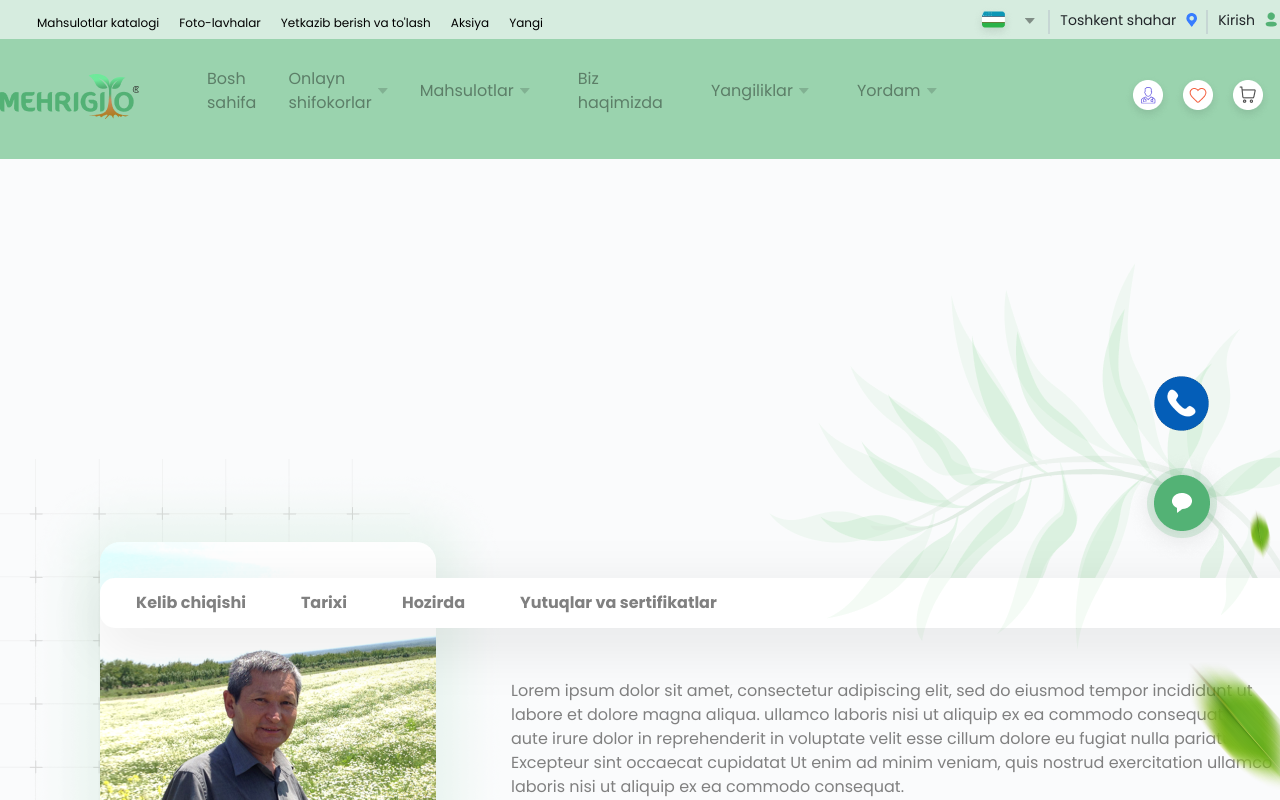
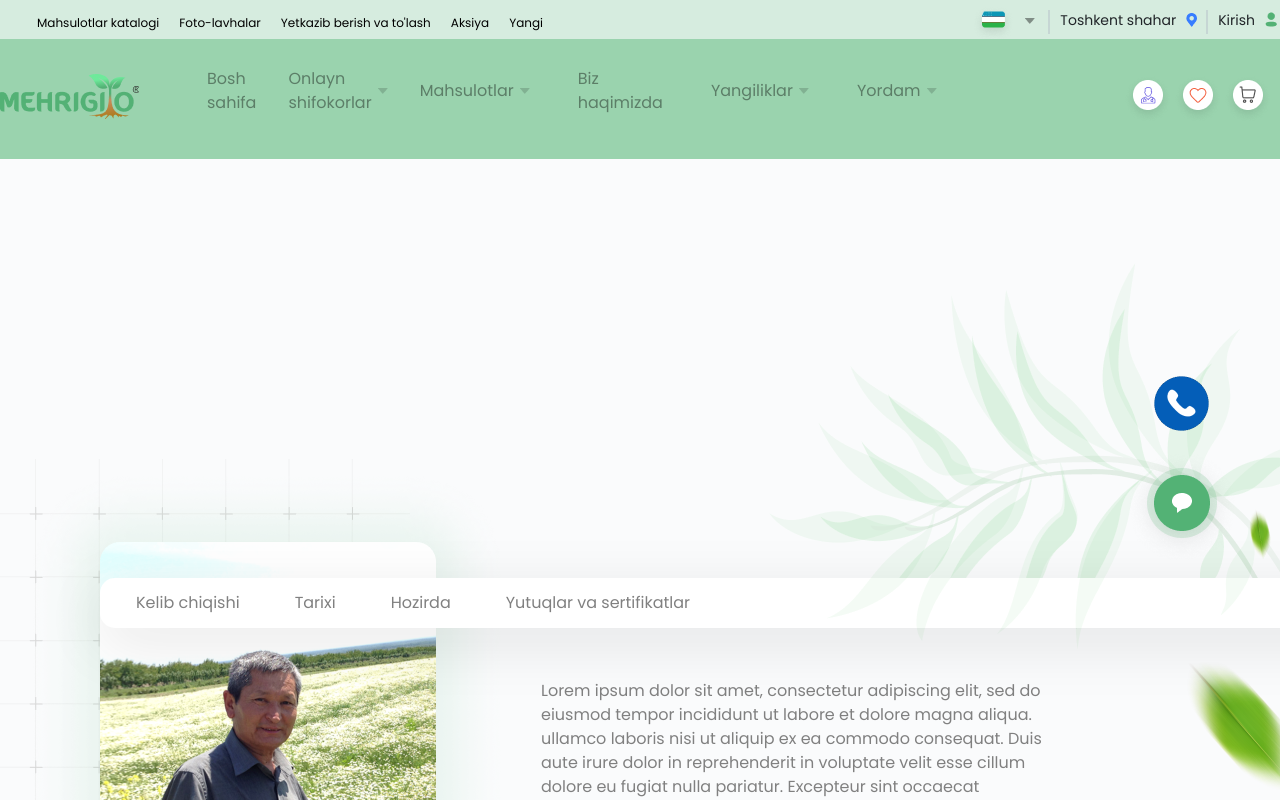
Before and after one commit to Mehrigiyo-Test/mehrigiyo-test, a React (Create React App) app: page /aboutUs in a window 1280 px wide. Shown: the top 800 px of the page. Built offline with nearby package versions, Linux system fonts and the light colour scheme.

Commit message:
fixed slider

```diff
--- a/src/components/ApplicationSec/ApplicationSec.scss
+++ b/src/components/ApplicationSec/ApplicationSec.scss
@@ -1,5 +1,7 @@
 .App-sec {
     display: flex;
+    margin-top: 205px;
+    margin-bottom: 165px;
 
     &__text {
         width: 60%;
--- a/src/components/HistoryMehrigiyo/HistoryMehrigiyo.jsx
+++ b/src/components/HistoryMehrigiyo/HistoryMehrigiyo.jsx
@@ -5,7 +5,7 @@ import imgLeaf from "../../images/leafAnother.png";
 
 const HistoryMehrigiyo = () => {
   return (
-    <section className="HistoryMehrigiyo-S GlobalWrapper">
+    <section className="HistoryMehrigiyo-S">
       <div className="HistoryMehrigiyo ">
         <div className="HistoryMehrigiyo__img">
           <img src={img} alt="history of Megrigiyo" />
--- a/src/components/HistoryMehrigiyo/HistoryMehrigiyo.scss
+++ b/src/components/HistoryMehrigiyo/HistoryMehrigiyo.scss
@@ -1,6 +1,8 @@
 .HistoryMehrigiyo-S {
     position: relative;
     overflow: hidden;
+    max-width: 1520px;
+    margin: 0 auto;
 
     .HistoryMehrigiyo {
         display: flex;
@@ -13,6 +15,7 @@
         // }
         &__text {
             padding: 220px 0 0 0;
+            padding-left: 30px;
 
             &__paragraph1 {
                 color: grey;
@@ -20,6 +23,7 @@
                 font-size: 16px;
                 line-height: 24px;
                 margin-bottom: 100px;
+                padding-right: 220px;
             }
 
             &__paragraph2 {
@@ -57,11 +61,12 @@
             border: none;
             font-size: 16px;
             line-height: 22px;
-            font-weight: 600;
+            font-weight: 400;
             border-radius: 10px;
             color: grey;
 
             &:focus {
+                // font-weight: 600;
                 background-color: #DDEFE3;
                 color: #53B175;
             }
--- a/src/components/NewsCard/NewsCardStyle.css
+++ b/src/components/NewsCard/NewsCardStyle.css
@@ -6,6 +6,7 @@
     border-radius: 25px;
     /* height: 543px; */
     align-items: baseline;
+    box-shadow: 0px 25px 50px 5px #F6F7FF;
 }
 .img_wrapper{
     height: 249px;
--- a/src/pages/Home/HomeStyle.css
+++ b/src/pages/Home/HomeStyle.css
@@ -1,7 +1,7 @@
 .SliderWrapper{
     margin: 0 auto;
     max-width: 1550px;
-    margin-left: 100px;
+    padding-left: 100px;
 }
 
 
@@ -27,14 +27,14 @@
 .navigate3{
     padding: 15px 0;
 }
-.Myul{
-    padding-left: unset;
-}
 .navigate3 .Myul .Myli{
     font-size: 18px;
     color: grey;
     font-weight: 400;
     transition: 0.4s;
+}
+.Myul{
+    padding-left: unset;
 }
 .Myul .Myli:hover{
     color: #53B175;
--- a/src/pages/OnlineDoctor/OnlineDoctor.scss
+++ b/src/pages/OnlineDoctor/OnlineDoctor.scss
@@ -1,7 +1,7 @@
 .wrapperSwiper{
     max-width: 1550px;
     margin: 0 auto;
-    margin-left: 100px;
+    padding-left: 100px;
     position: relative;
     .imgLeaf{
         img{
```
